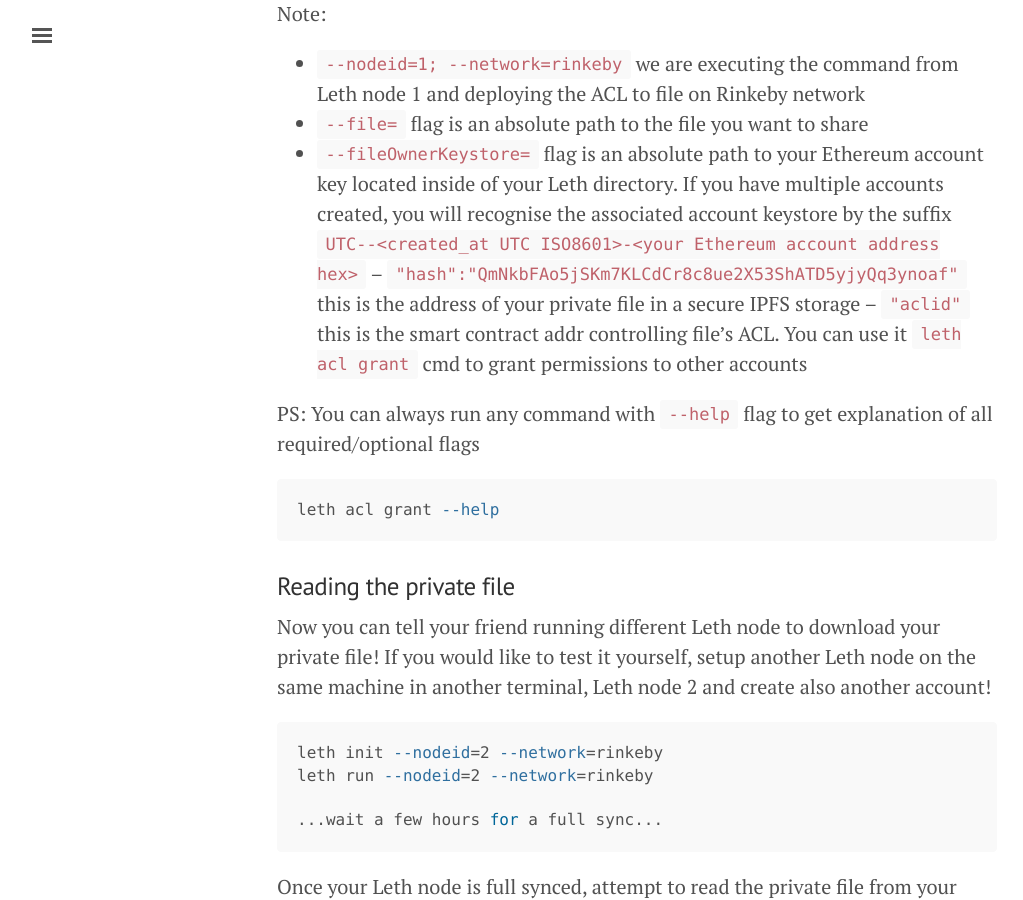
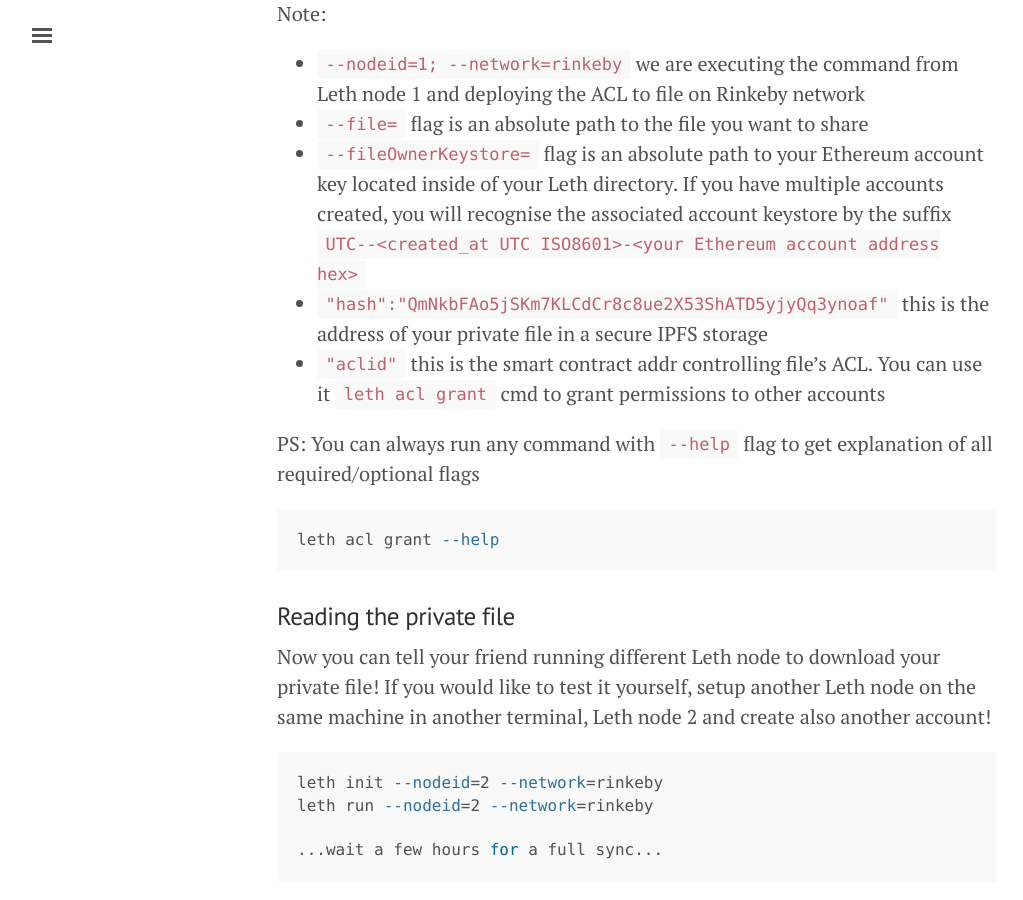
Before and after one commit to lightstreams-network/lightstreams-network.github.io, a Jekyll site: the page built from getting_started_with_lightstreams_node.md, in a window 1280 px wide and 900 px high, scrolled down 5930 px. Shown: the whole window, without its empty margins (3-1026 px from the left). Built offline with Jekyll 4.4.1, drawn with Linux system fonts in a browser that asks for light colours; nearby versions of some CDN libraries.

```diff
--- a/getting_started_with_lightstreams_node.md
+++ b/getting_started_with_lightstreams_node.md
@@ -217,8 +217,8 @@ Note:
 - `--nodeid=1; --network=rinkeby` we are executing the command from Leth node 1 and deploying the ACL to file on Rinkeby network
 - `--file=` flag is an absolute path to the file you want to share
 - `--fileOwnerKeystore=` flag is an absolute path to your Ethereum account key located inside of your Leth directory. If you have multiple accounts created, you will recognise the associated account keystore by the suffix `UTC--<created_at UTC ISO8601>-<your Ethereum account address hex>`
--- `"hash":"QmNkbFAo5jSKm7KLCdCr8c8ue2X53ShATD5yjyQq3ynoaf"` this is the address of your private file in a secure IPFS storage
--- `"aclid"` this is the smart contract addr controlling file's ACL. You can use it `leth acl grant` cmd to grant permissions to other accounts
+- `"hash":"QmNkbFAo5jSKm7KLCdCr8c8ue2X53ShATD5yjyQq3ynoaf"` this is the address of your private file in a secure IPFS storage
+- `"aclid"` this is the smart contract addr controlling file's ACL. You can use it `leth acl grant` cmd to grant permissions to other accounts
 
 PS: You can always run any command with `--help` flag to get explanation of all required/optional flags
 
```
